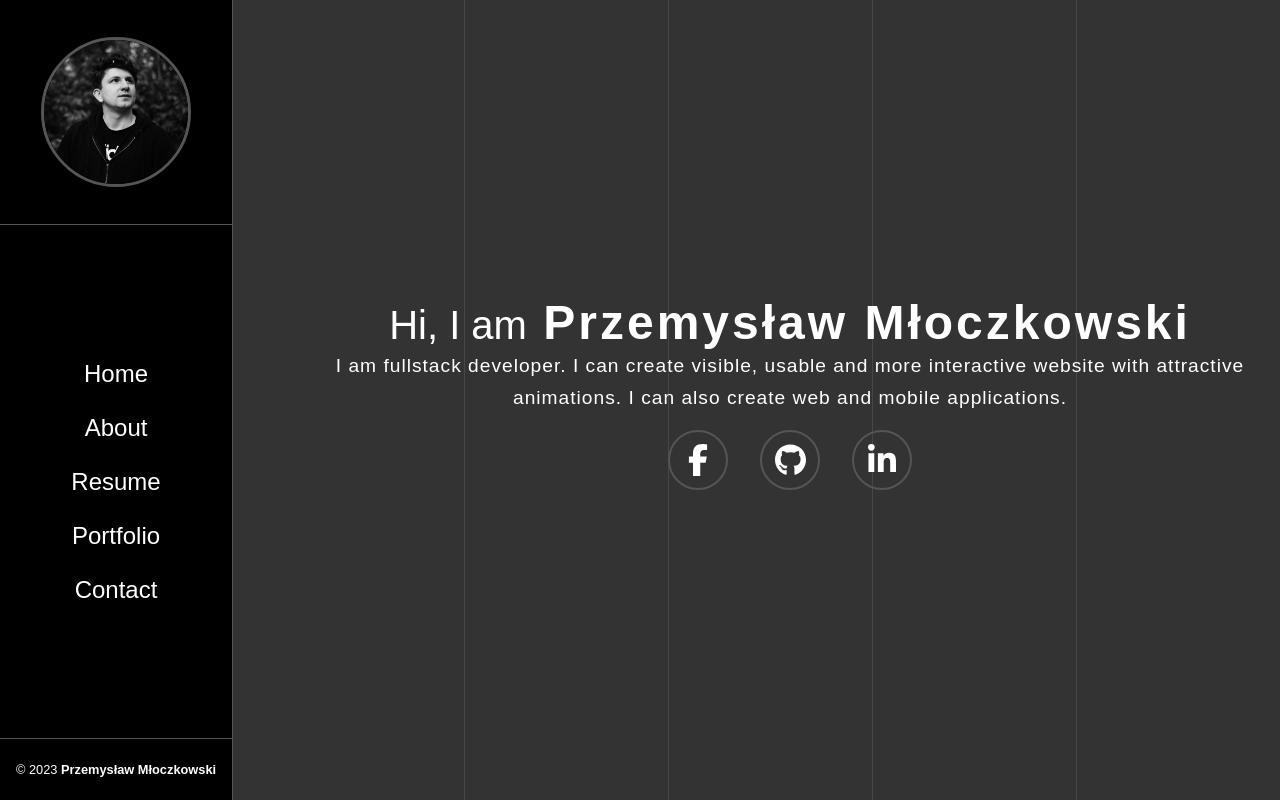
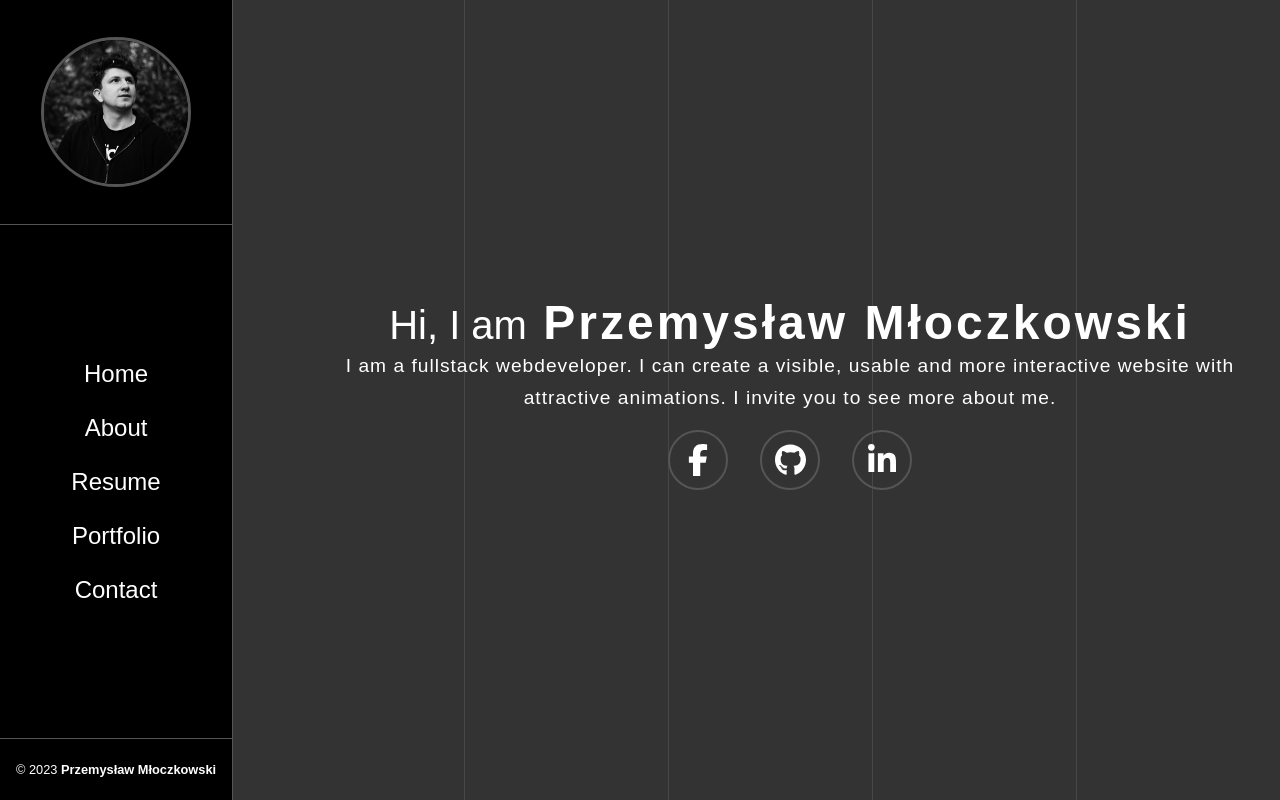
Before and after one commit to Malzagic/portfolio, a React (Create React App) app: page / in a window 1280 px wide. Built offline with nearby package versions, Linux system fonts and the light colour scheme.

Commit message:
fix some bugs in code

```diff
--- a/src/components/pages/Contact.jsx
+++ b/src/components/pages/Contact.jsx
@@ -84,7 +84,7 @@ const Contact = () => {
         />
         <form onSubmit={sendEmailHandler} className="contact-form" data-aos="fade-right">
           <label htmlFor="name">Name</label>
-          <input onChange={e => setNameValue(e.target.value)} type="text" id="name" value={nameValue} />
+          <input onChange={e => setNameValue(e.target.value)} type="text" id="name" value={nameValue} required/>
           <label htmlFor="surname">Surname</label>
           <input onChange={e => setSurnameValue(e.target.value)} type="text" id="surname" value={surnameValue} required />
           <label htmlFor="email">Email</label>
--- a/src/components/pages/Home.jsx
+++ b/src/components/pages/Home.jsx
@@ -22,7 +22,7 @@ const Home = () => {
             Hi, I am
             <span className="title-name"><b> {text}</b></span>
           </h1>
-          <p className="header-text">I am fullstack developer. I can create visible, usable and more interactive website with attractive animations. I can also create web and mobile applications.</p>
+          <p className="header-text">I am a fullstack webdeveloper. I can create a visible, usable and more interactive website with attractive animations. I invite you to see more about me.</p>
           <SocialMediaBars
             ul="socialmedia-bar"
             li="socialmedia-link"
--- a/src/components/pages/Portfolio.jsx
+++ b/src/components/pages/Portfolio.jsx
@@ -101,7 +101,7 @@ const Portfolio = () => {
               <div className={`card-item ${isActive === item.name ? "active-card" : ""}`}>
                 <div className="item-box">
                   <div className="item-img">
-                    <img src={reposImg[index]} alt={item.name} />
+                    {/* <img src={reposImg[index]} alt={item.name} /> */}
                   </div>
                   <div className="item-text">
                     <h3>Author: {item.owner.login}</h3>
```
